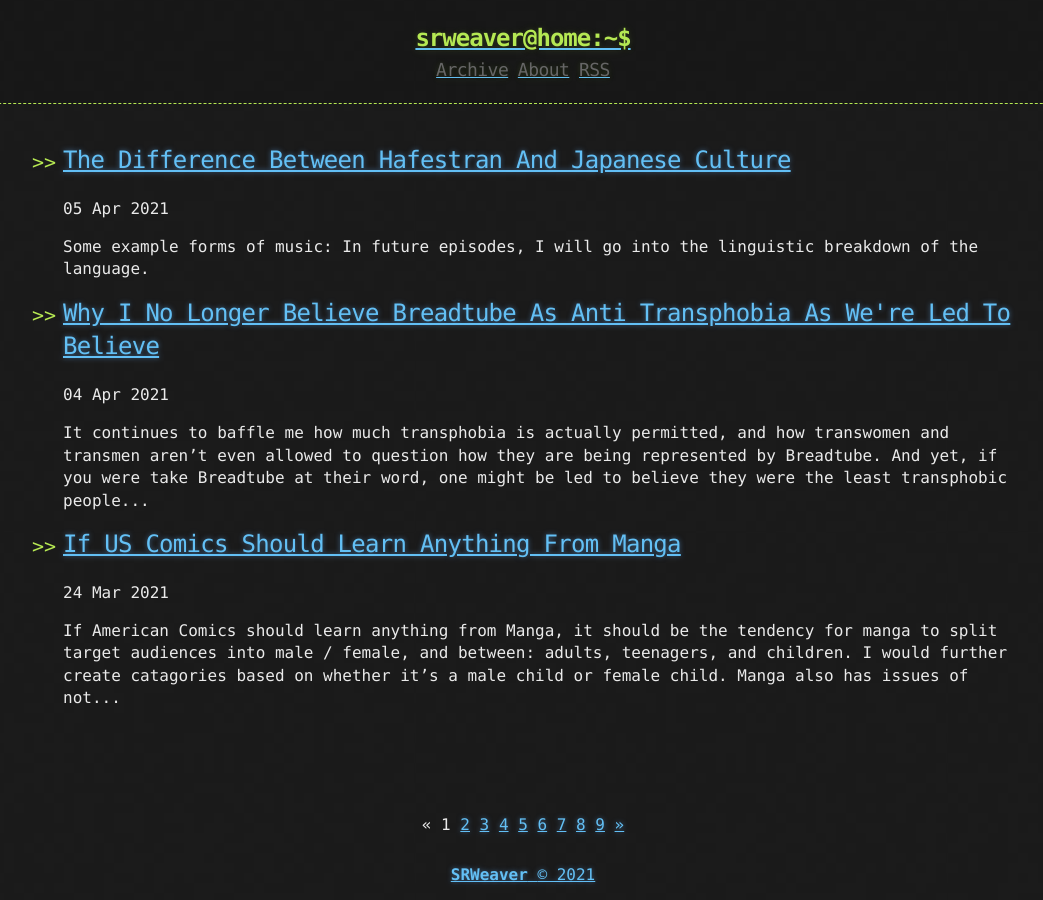
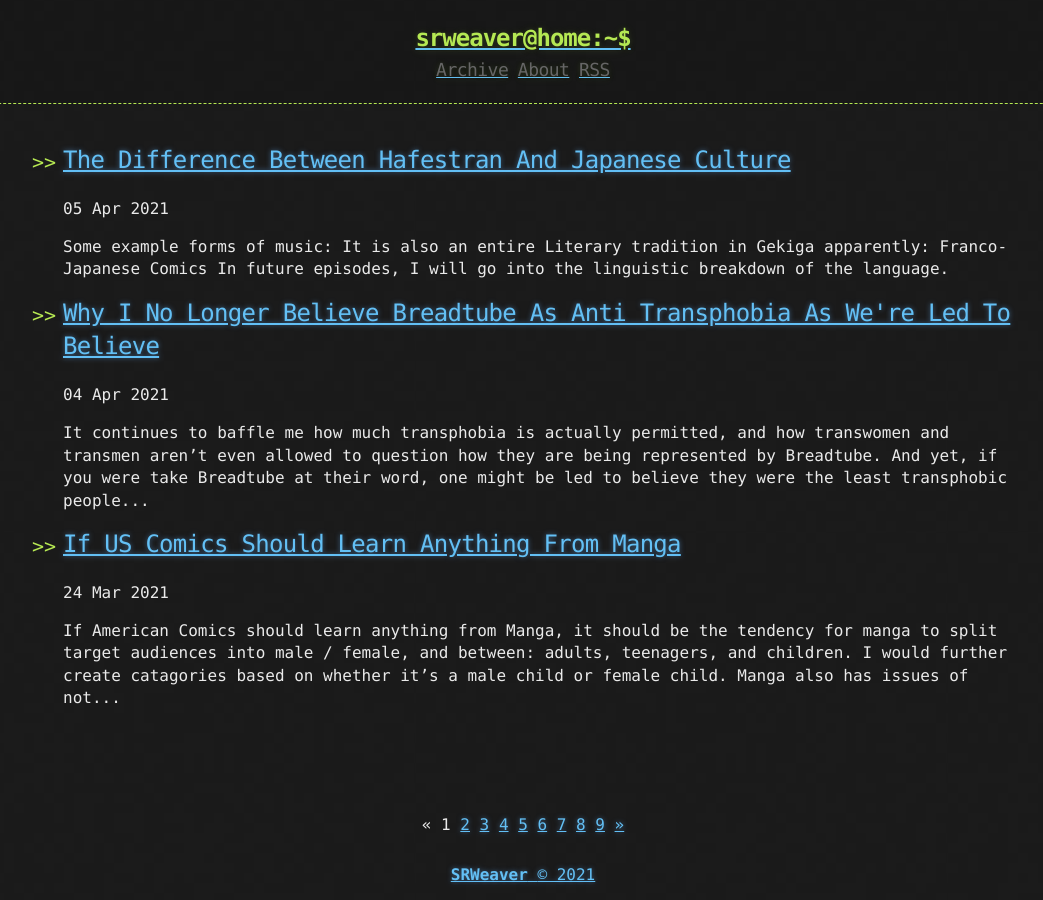
Before and after one commit to LWFlouisa/Weavercast, a Jekyll site: the page built from index.html, in a window 1280 px wide. Shown: the whole page, without its empty margins (117-1160 px from the left). Built offline with Jekyll 4.4.1, drawn with Linux system fonts in a browser that asks for light colours; the list of posts is cut into pages by our own code.

Commit message:
Update 2021-04-05-thedifferencebetweenhafestranandjapaneseculture.md

```diff
--- a/_posts/2021-04-05-thedifferencebetweenhafestranandjapaneseculture.md
+++ b/_posts/2021-04-05-thedifferencebetweenhafestranandjapaneseculture.md
@@ -8,4 +8,7 @@ Some example forms of music:
 <iframe width="560" height="315" src="https://www.youtube.com/embed/sZxVZ7fGZyI" title="YouTube video player" frameborder="0" allow="accelerometer; autoplay; clipboard-write; encrypted-media; gyroscope; picture-in-picture" allowfullscreen></iframe>
 <br />
 
+It is also an entire Literary tradition in Gekiga apparently:
+<a href="https://animechicago.com/articles/alternative-manga-panel/">Franco-Japanese Comics</a>
+
 In future episodes, I will go into the linguistic breakdown of the language.
```
